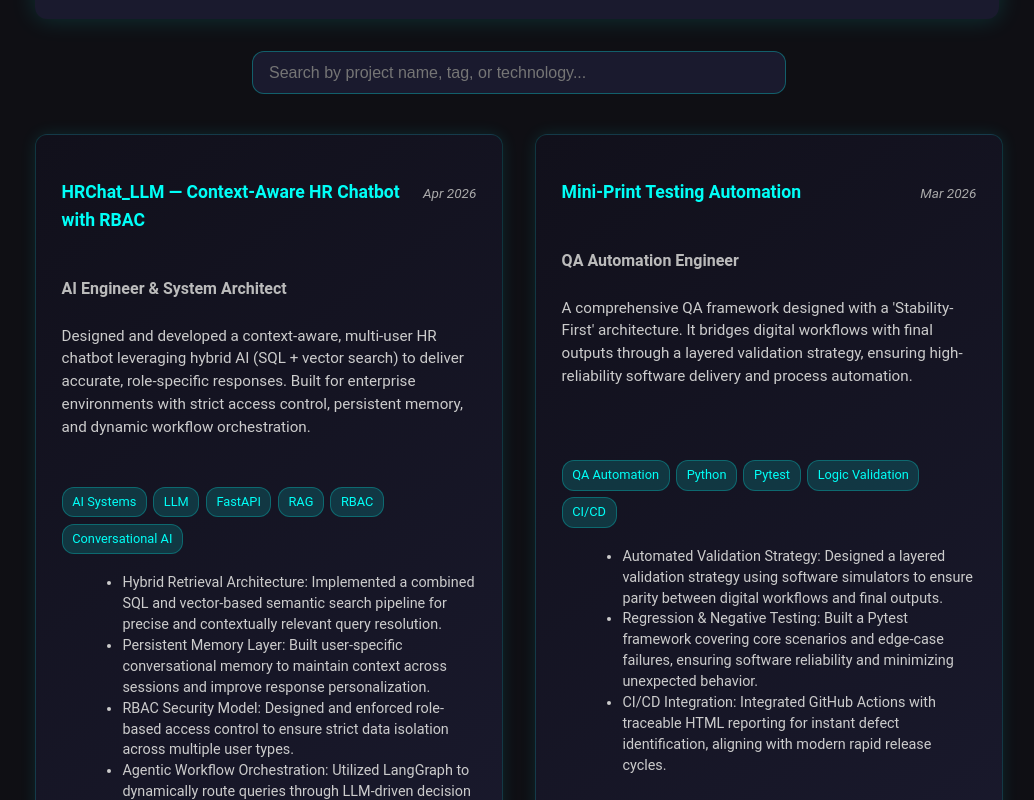
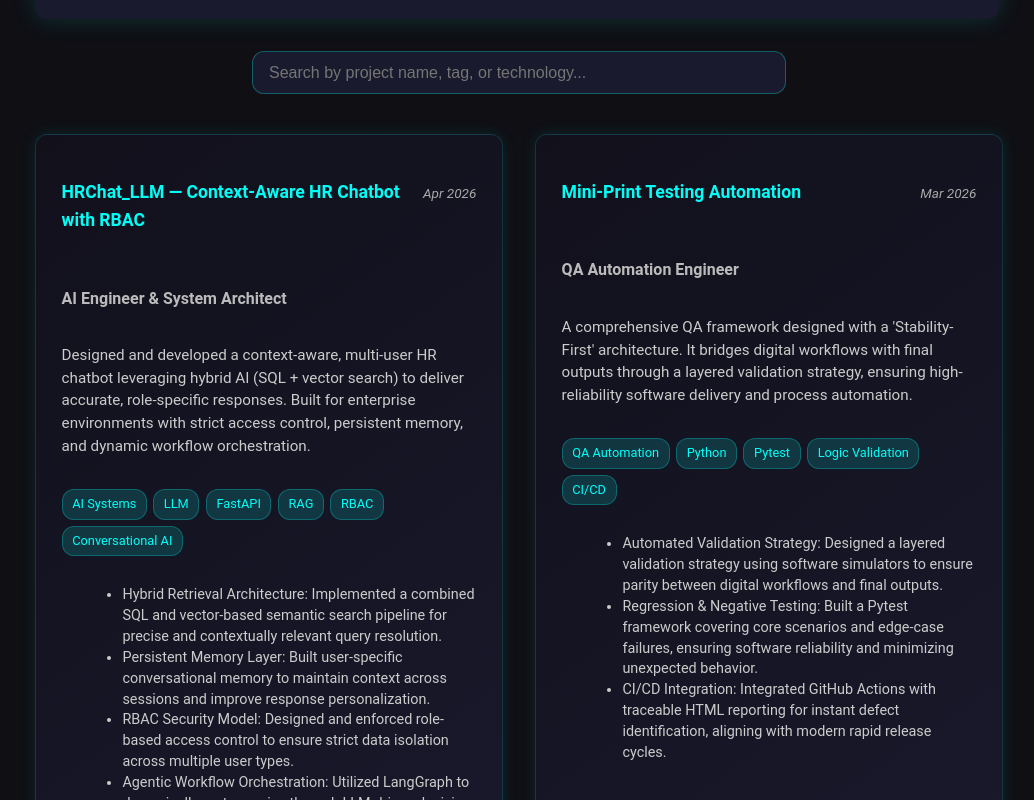
Before and after one commit to abhisakh/Advance_Portfolio, a React (Vite) app in the folder portfolio/: page /ai-projects in a window 1280 px wide. Shown: the part 600-1400 px from the top of the page, without its empty margins (173-1207 px from the left). Built offline with nearby package versions, Linux system fonts and the light colour scheme.

Commit message:
fix(project-cards): remove flex-grow from content to restore consistent card spacing
* Removed  from description and highlights to prevent layout stretching
* Maintained bottom alignment using  for tech and GitHub sections
* Improved visual spacing consistency between project cards

```diff
--- a/portfolio/src/styles/ai-projects.css
+++ b/portfolio/src/styles/ai-projects.css
@@ -196,8 +196,16 @@
    ===================================================== */
 .project-desc,
 .project-highlights {
-  flex-grow: 1;
+  flex-grow: 0; /* ❌ stop forcing expansion */
 }
+
+.project-card {
+  display: flex;
+  flex-direction: column;
+  height: 100%;
+  gap: 0.6rem; /* ✅ restores vertical rhythm */
+}
+
 .project-tech {
   margin-top: auto; /* 🔥 pushes this section to bottom */
 }
```
